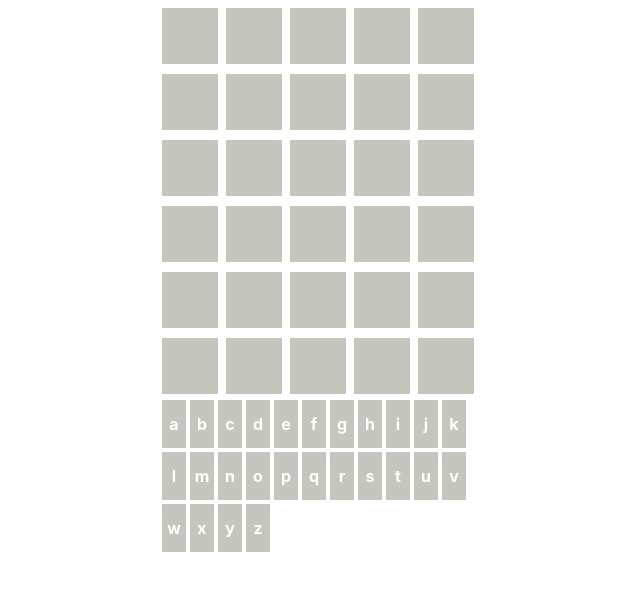
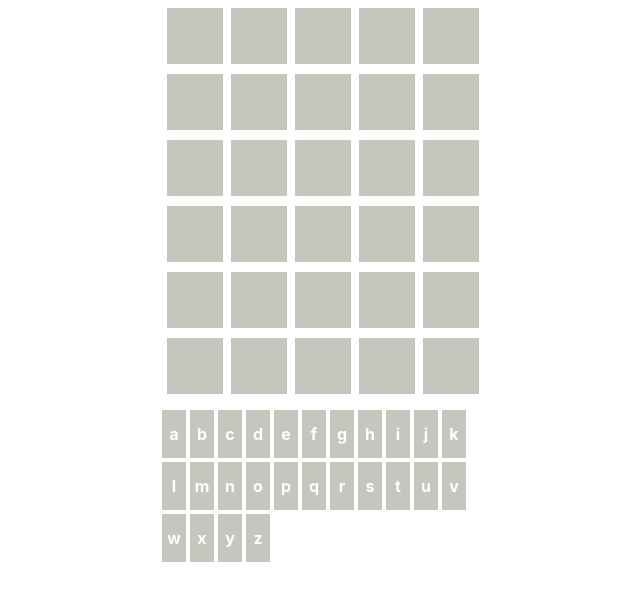
Before and after one commit to Gentatsu/wordleclone, a React (Create React App) app: page / in a window 1280 px wide. Shown: the top 600 px of the page, without its empty margins (313-953 px from the left). Built offline with nearby package versions, Linux system fonts and the light colour scheme; the HTML template or start-up script is replaced by a standard one.

Commit message:
Removed Key, use Cell for both Keyboard and Word. Utilised references to call children functions. Centered.

```diff
--- a/src/App.css
+++ b/src/App.css
@@ -36,3 +36,10 @@
     transform: rotate(360deg);
   }
 }
+
+.centered {
+  width: 330px; /* Magic here */
+  display: flex;
+  flex-direction: column;
+  align-items: center;
+}
--- a/src/App.js
+++ b/src/App.js
@@ -10,57 +10,71 @@ import update from 'immutability-helper';
  class App extends Component {
   // constructor to set state and bind "this"
   allowedAttempts = 6
-  word = "abcdefghijklmnopqrstuvwxyz"
-  inputRef = React.createRef();
+  wordLength = 5
+  alphabet = "abcdefghijklmnopqrstuvwxyz"
+  keyboardRef = React.createRef();
+  keyboard = <Keyboard alphabet = {this.alphabet} ref={this.keyboardRef}/>
+  wordRef = undefined
 
-  state = {
-    word: [],
-    attempt: Array(this.allowedAttempts).fill(Array(5).fill(-1)),
-    wordAttempts: Array(this.allowedAttempts).fill(Array(5).fill("")),
-    correctWord:  "moist",
-    currentAttempt : 0
-}
   constructor(props) {
     super(props);
     this.handleOnKeyPress = this.handleOnKeyPress.bind(this);
+    var words = []
+    for (let i = 0; i < this.allowedAttempts; i++) {
+      words.push(<Word number={this.wordLength} ref={React.createRef()}/>)
+    }
+    this.state = {
+      word: [],
+      wordAttempts: Array(this.allowedAttempts).fill(Array(this.wordLength).fill("")),
+      correctWord:  "moist",
+      currentAttempt : 0,
+      words: words
+    }
+    this.wordRef = words[0].ref
   }
 
   // function to handle the click
    handleOnKeyPress(event) {
-      if (this.state.word.length < 5 && ((event.keyCode >= 65 && event.keyCode <= 90) || (event.keyCode >= 97 && event.keyCode <= 122)))
+      if (this.state.word.length < this.wordLength && (event.keyCode >= 65 && event.keyCode <= 90))
       {
-        this.setState({word: [...this.state.word, event.key]})
+        var letter = event.key.toLowerCase()
+        this.setState({word: [...this.state.word, letter]})
+        this.wordRef.current.add(letter)
       }
-      else if (event.keyCode === 8)
+      else if (event.keyCode === 8 && this.state.word.length > 0)
+      {
+        this.deleteLastLetter()
+      }
+      else if (event.keyCode === 13)
+      {
+        this.checkEnter()
+      }
+  }
+
+  deleteLastLetter()
   {
     var newWord = this.state.word
     newWord.splice(-1)
     this.setState({word: newWord})
+    this.wordRef.current.deleteLastLetter()
   }
-      else if (event.keyCode === 13)
+
+  checkEnter()
   {
-        if (this.state.currentAttempt === this.allowedAttempts)
+    if (this.state.word.length !== this.wordLength)
+      return
+    if (this.state.word.join('') === this.state.correctWord || this.state.currentAttempt+1 === this.allowedAttempts)
       this.removeKeyPressHandler()
-        if (this.state.word.length === 5)
-        {
-          var attempt = this.state.word.map(function(letter) {
-            return this.state.correctWord.indexOf(letter)
-              }, this)
+    this.wordRef.current.enter(this.state.word, this.state.correctWord)
     const currentIndex = this.state.currentAttempt
-          if (this.state.word.join('') === this.state.correctWord)
-          {
-            this.removeKeyPressHandler()
-          }
     this.setState((state) => {
       return {
-              attempt: update(state.attempt, {[currentIndex]: {$set: attempt}}),
         wordAttempts: update(state.wordAttempts, {[currentIndex]: {$set: state.word}}),
         word: "",
         currentAttempt: state.currentAttempt+1
     }})
-          this.inputRef.current.checkAttempt(this.state.wordAttempts, this.state.correctWord)
-        }
-      }
+    this.wordRef = this.state.words[this.state.currentAttempt]
+    this.keyboardRef.current.checkAttempt(this.state.wordAttempts, this.state.correctWord)
   }
 
   removeKeyPressHandler()
@@ -71,28 +85,19 @@ import update from 'immutability-helper';
   componentDidMount(){
     document.addEventListener("keydown", this.handleOnKeyPress, false);
   }
+
   componentWillUnmount(){
     this.removeKeyPressHandler()
   }
 
   // the render() method to put stuff into the DOM
   render() {
-    var words = []
-    var alphabet = <Keyboard
-    word = {this.word}
-    attempts = {this.state.wordAttempts}
-    correctWord={this.state.correctWord}
-    ref={this.inputRef}/>
-    for (let i = 0; i < this.allowedAttempts; i++) {
-      words.push(<Word number={5}
-        word = {i===this.state.currentAttempt ? this.state.word: this.state.wordAttempts[i]}
-        attempt={this.state.attempt[i]}/>);
-    }
+
     const page =
      (
-        <div>
-        {words}
-        {alphabet}
+        <div class="centered">
+        {this.state.words}
+        {this.keyboard}
         </div>
     );
     return page
--- a/src/components/Cell.js
+++ b/src/components/Cell.js
@@ -1,18 +1,40 @@
-import React, { useState, useEffect }  from "react"
-import {cell, number, wrongplace, rightplace} from "./Cell.css"
+import React  from "react"
+import "./Cell.css"
 import classNames from "classnames";
 
+const unused = "unused"
+const rightplace = "rightplace"
+const wrongplace = "wrongplace"
+const wrongletter_keyboard = "wrongletter_keyboard"
 
 export default class Cell extends React.Component {
 
+  constructor(props) {
+    super(props);
+    this.state = {keyState: unused, letter: this.props.letter}
+  }
+
+  updateState(newState)
+  {
+    if (this.state.keyState === "rightplace" || this.state.keyState === "wrongletter_keyboard")
+      return;
+    this.setState({keyState: newState});
+  }
+
+  updateLetter(newLetter)
+  {
+    this.setState({letter: newLetter});
+  }
+
   render() {
-    const cellComponent = <div className="cell" >
-    <div className={classNames({
-      letter: true,
-      wrongplace: this.props.wrongplace,
-      rightplace: this.props.rightplace,
-    })}>
-      {this.props.letter}</div>
+    const cellComponent =
+    <div className={this.props.cellStyle} >
+      <div className={classNames({
+        [this.props.keyStyle]: true,
+        [this.state.keyState]: true
+        })}>
+        {this.state.letter}
+      </div>
     </div>
     return cellComponent
   }
--- a/src/components/Key.css
+++ b/src/components/Key.css
@@ -22,13 +22,7 @@
     display: block;
     float: left;
     margin-bottom: 2px;
-}
-
-.wrongplace_keyboard {
-    background-color: #989b09;
-}
-.rightplace_keyboard {
-    background-color: #099b35;
+    margin-top: 10px;
 }
 
 .wrongletter_keyboard {
--- a/src/components/Keyboard.js
+++ b/src/components/Keyboard.js
@@ -1,59 +1,34 @@
 import React  from "react"
-import {key, keyletter, keyboard, wrongletter_keyboard} from "./Key.css"
-import classNames from "classnames";
-import update from 'immutability-helper';
+import "./Key.css"
+import Cell from "./Cell"
 
-export class Key extends React.Component {
+// export class Key extends React.Component {
 
 
-  constructor(props) {
-    super(props);
-    this.state = {keyState: "unused", letter: this.props.letter}
-  }
-
-  updateState(newState)
-  {
-    if (this.state.keyState === "rightplace" || this.state.keyState === "wrongletter_keyboard")
-      return;
-    this.setState({keyState: newState});
-  }
-
-  render() {
-      const cellComponent = <div className="key" >
-      <div className={classNames({
-        keyletter: true,
-        [this.state.keyState]: true
-      })}>
-        {this.state.letter}</div>
-      </div>
-      return cellComponent
-  }
-}
+//   render() {
+//       const cellComponent = <div className="key" >
+//       <div className={classNames({
+//         keyletter: true,
+//         [this.state.keyState]: true
+//       })}>
+//         {this.state.letter}</div>
+//       </div>
+//       return cellComponent
+//   }
+// }
 
 export class Keyboard extends React.Component {
 
 
   constructor(props) {
     super(props);
-    // this.state.word = props.word.map(function(letter) {
-      // return {letter: letter, keyState: "unused"}
-    // })
     var rows = []
-    for (let letter of this.props.word)
+    for (let letter of this.props.alphabet)
     {
-      var cell = <Key letter={letter} ref={React.createRef()}/>
+      var cell = <Cell cellStyle="key" keyStyle="keyletter" letter={letter} ref={React.createRef()}/>
       rows.push(cell);
     }
-    this.changeState = this.changeState.bind(this)
     this.state = {rows: rows}
-  }
-
-  changeState(letter, newState)
-  {
-    // this.setState((state, props) => ({
-    //   word, update(word, {[letter]: {keyState: {$set: [newState]}}})
-    // }));
-    // this.setState(state => (state.word. ))
   }
 
   checkAttempt(attempts, correctWord)
@@ -67,10 +42,9 @@ export class Keyboard extends React.Component {
       for (let i = 0; i < attempt.length; i++)
       {
         var keyfunc = this.state.rows.find(key => key.props.letter === attempt[i]).ref.current;
-        console.log(keyfunc)
         if (corrects[i] !== -1)
         {
-          if (attempt[i] === this.props.correctWord[i])
+          if (attempt[i] === correctWord[i])
           {
             keyfunc.updateState("rightplace")
           }
--- a/src/components/Word.js
+++ b/src/components/Word.js
@@ -1,30 +1,50 @@
-import React, { useState, useEffect }  from "react"
+import React from "react"
+import "./Word.css"
+import "./Cell.css"
 import Cell from "./Cell"
-import word from "./Word.css"
-
-// export function updateState(text){
-    // this.setState({word: text})
-    // console.log(this.state)
-// }
 
 export class Word extends React.Component {
 
+  currentIndex = 0
+
+  constructor(props) {
+    super(props);
+    var rows = []
+    for (let i=0; i < this.props.number; i++)
+    {
+      var cell = <Cell cellStyle="cell" keyStyle="letter" letter="" ref={React.createRef()}/>
+      rows.push(cell);
+    }
+    this.state = {rows: rows}
+  }
+
+    add(letter)
+    {
+      this.state.rows[this.currentIndex].ref.current.updateLetter(letter)
+      this.currentIndex += 1
+    }
+
+    deleteLastLetter()
+    {
+      this.currentIndex -= 1
+      this.state.rows[this.currentIndex].ref.current.updateLetter("")
+    }
+
+    enter(attempt, correctWord)
+    {
+      var attemptIndices = attempt.map(function(letter) {
+        return correctWord.indexOf(letter)
+          }, this)
+      for (let i=0; i < attempt.length; i++)
+      {
+        if (attemptIndices[i] === -1)
+          continue;
+        var currentCell = this.state.rows[i].ref.current
+        currentCell.updateState(attempt[i] === correctWord[i] ? "rightplace": "wrongplace")
+      }
+    }
 
     render() {
-        var rows = []
-        var attempt = this.props.attempt !== undefined
-        for (let i = 0; i < this.props.number; i++)
-        {
-          var wrongplace = false
-          var rightplace = false
-          if (attempt)
-          {
-            wrongplace = this.props.attempt[i] !== -1
-            rightplace = this.props.attempt[i] === i
-          }
-          var cell = <Cell letter={this.props.word[i]} wrongplace={wrongplace} rightplace={rightplace}/>
-          rows.push(cell);
-        }
-        return <div className="word">{rows}</div>
+        return <div className="word">{this.state.rows}</div>
     }
   }
```
Lines whose indentation alone changed are shown as unchanged.
